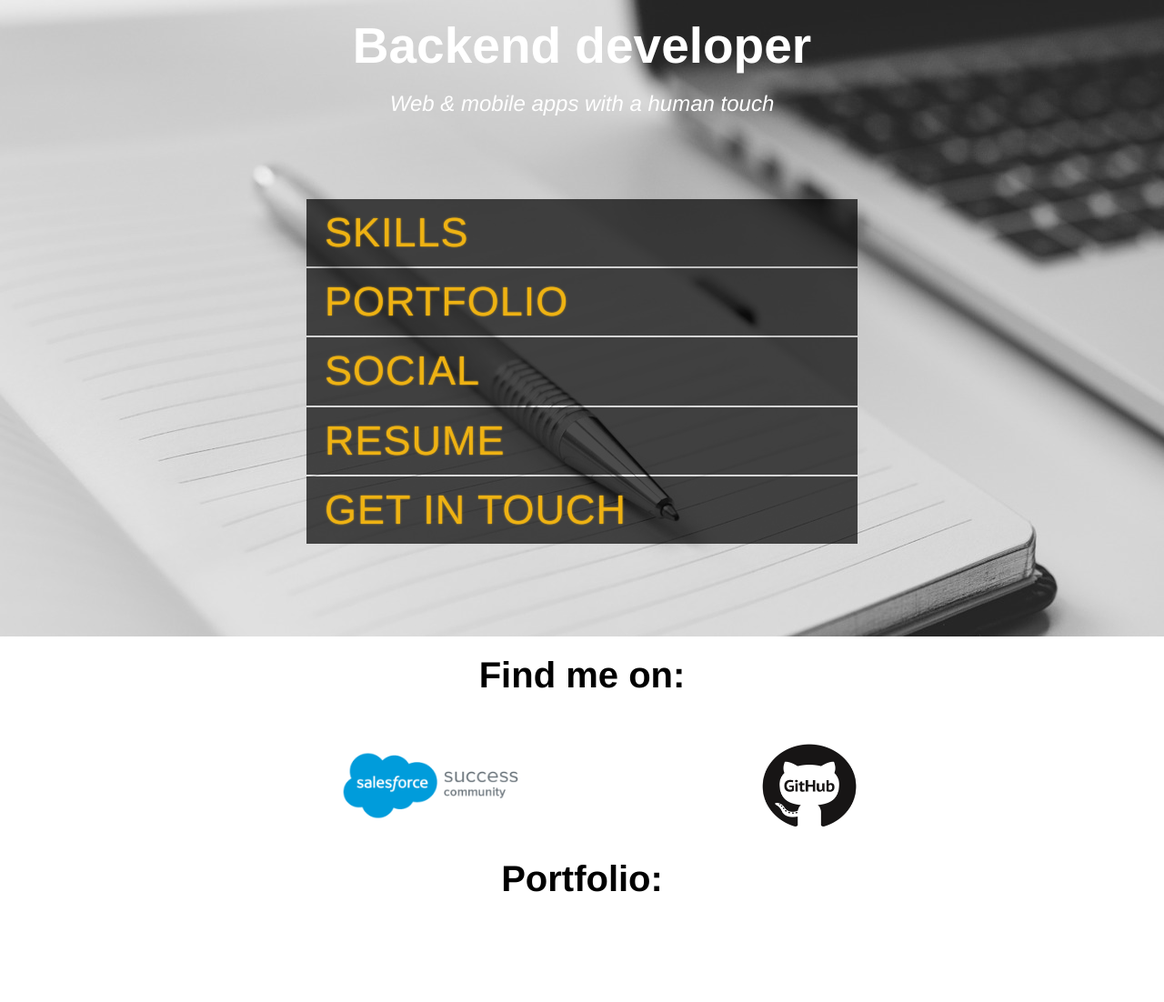
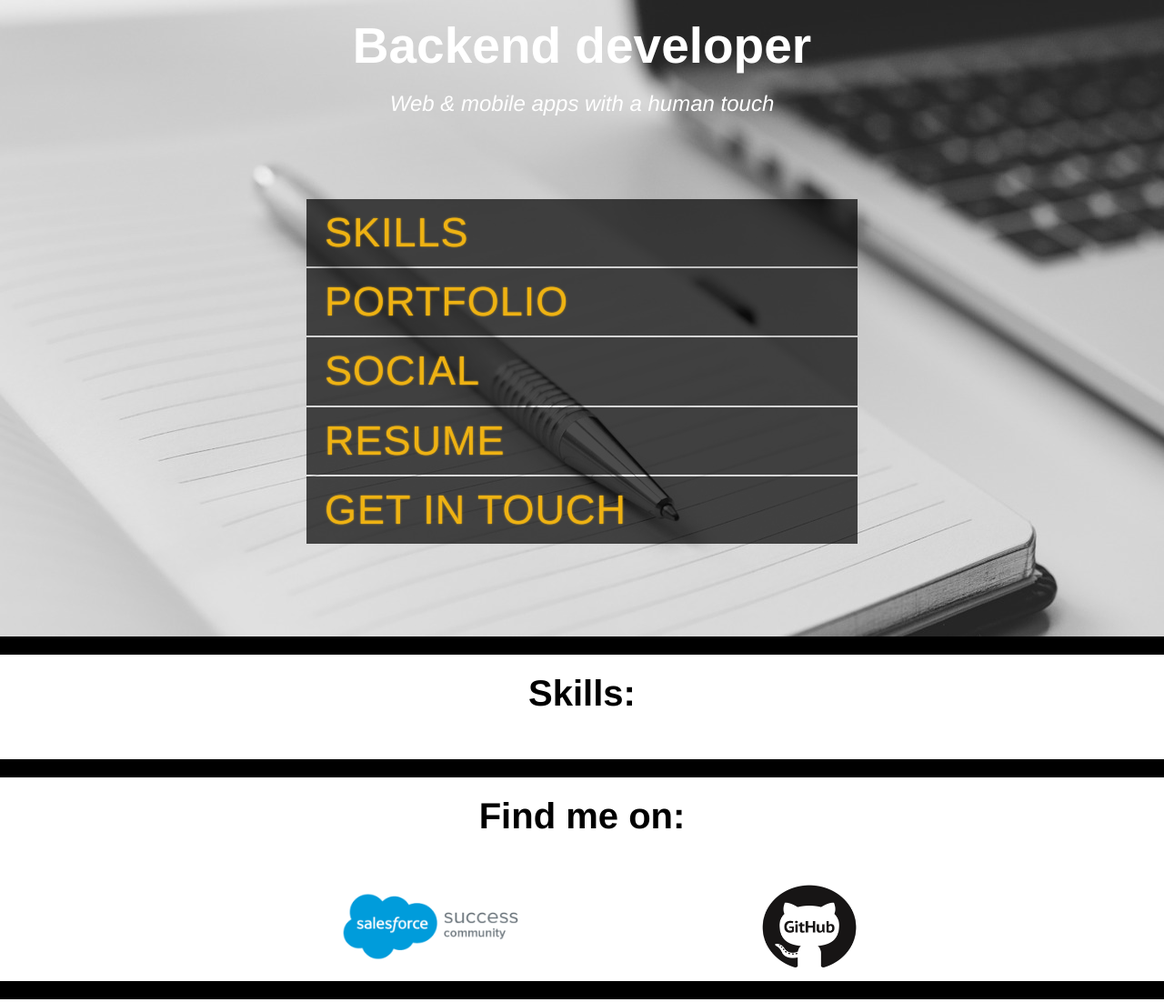
Before and after one commit to wolfieorama/wolfieorama.github.io, a plain HTML site: page index.html in a window 1280 px wide. Shown: the top 1102 px of the page at 91% size. Before the commit the page ends 1048 px from the top, so only its background shows below. Drawn offline with nearby package versions, Linux system fonts and the light colour scheme.

Commit message:
added padding between divs

```diff
--- a/css/custom.css
+++ b/css/custom.css
@@ -20,6 +20,11 @@ h1{
 
 #maindiv{
   height: 700px;
+}
+
+.divider{
+  background-color: black;
+  height: 20px;
 }
 
 .bmenu{
--- a/index.html
+++ b/index.html
@@ -20,6 +20,7 @@
   </head>
   <body>
     <div class="container-fluid">
+
       <div id="maindiv" class="row" style="background: url(images/background_main.jpg);">
         <div class="col-md-3"></div>
         <div class="col-md-6">
@@ -28,7 +29,7 @@
           <br><br><br>
           <br>
           <ul class="bmenu">
-            <li><a href="#">Skills</a></li>
+            <li><a href="#skills">Skills</a></li>
             <li><a href="#portfolio">Portfolio</a></li>
             <li><a href="#social">Social</a></li>
             <li><a href="#">Resume</a></li>
@@ -37,6 +38,24 @@
         </div>
         <div class="col-md-3"></div>
       </div>
+
+      <div class="row">
+        <div class="divider"></div>
+      </div>
+
+      <div id="skills" class="row">
+        <h1 style="color: black; text-align: center;">Skills:</h1>
+        <br>
+        <br>
+        <div class="col-md-3"></div>
+        <div class="col-md-6"></div>
+        <div class="col-md-3"></div>
+      </div>
+
+      <div class="row">
+        <div class="divider"></div>
+      </div>
+
       <div id="social" class="row">
         <div class="col-md-3"></div>
         <div class="col-md-6">
@@ -50,6 +69,11 @@
         </div>
         <div class="col-md-3"></div>
       </div>
+
+      <div class="row">
+        <div class="divider"></div>
+      </div>
+
       <div id="portfolio"class="row">
         <h1 style="color: black; text-align: center;">Portfolio:</h1>
         <br>
```
